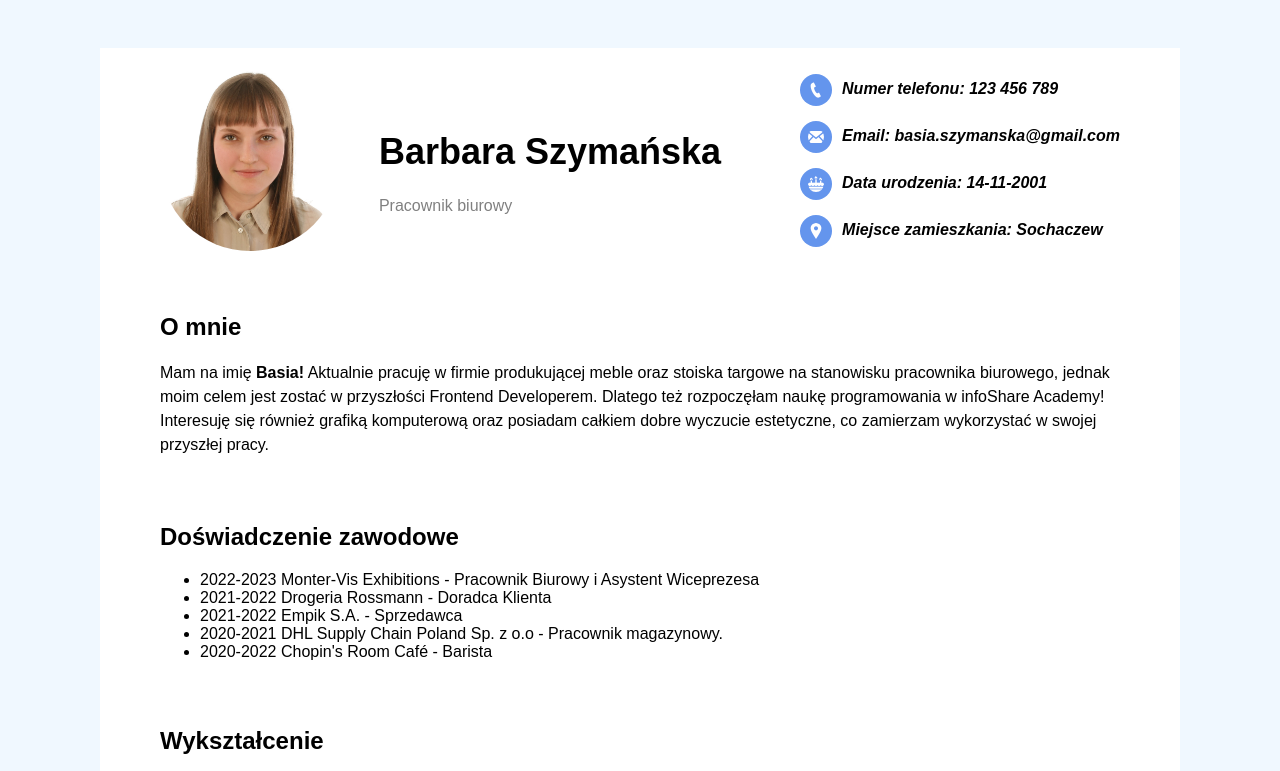
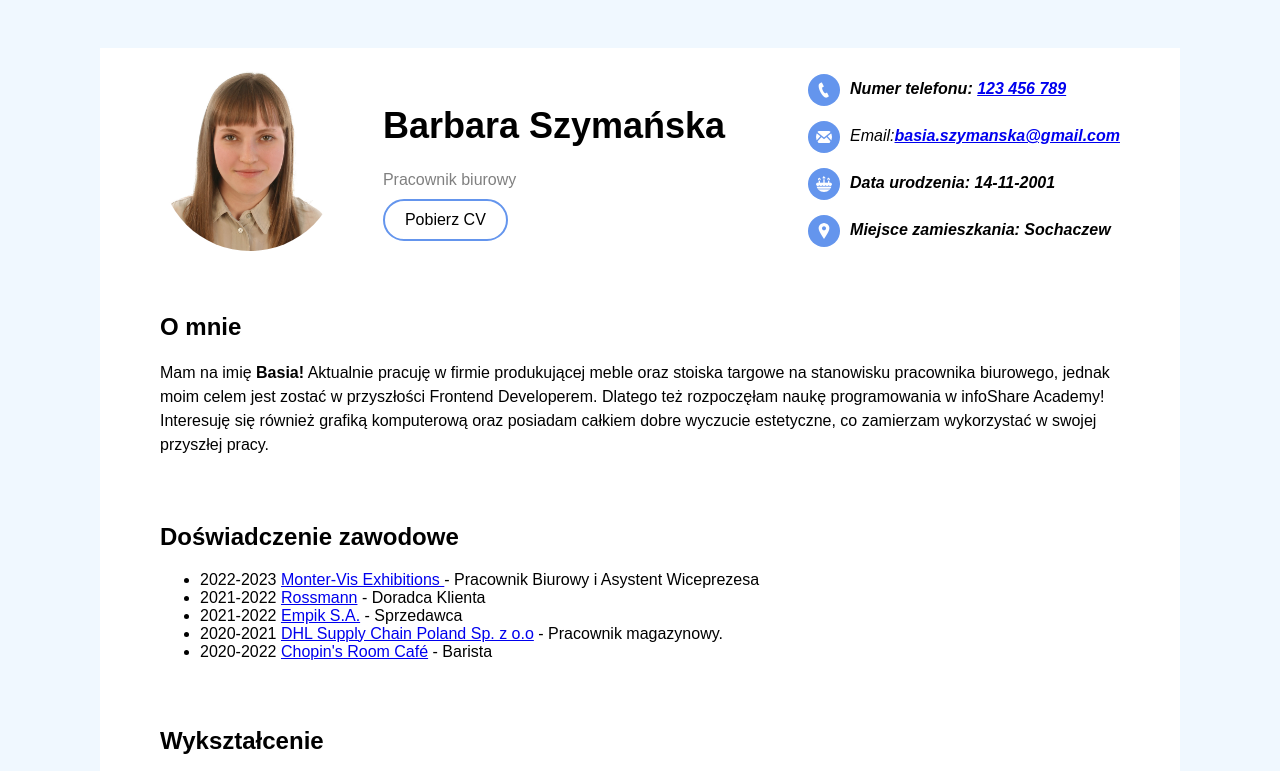
Before and after one commit to Barbara-Szymanska/HTML-CV-basic-course, a plain HTML site: page index.html in a window 1280 px wide. Shown: the top 771 px of the page. Drawn offline with Linux system fonts and the light colour scheme.

Commit message:
Changing states of elements and adding animations

```diff
--- a/index.html
+++ b/index.html
@@ -10,11 +10,14 @@
             <div>
                 <h1>Barbara Szymańska</h1>
                 <span>Pracownik biurowy</span>
+                <div>
+                    <a class="cv-download-link"  href="https://store6.gofile.io/download/d88c6c16-4bb8-4d19-aaa2-68506e9451ce/Barbara%20Szyman%CC%81ska%20CV%20STARE.pdf">Pobierz CV</a>
+                </div>
             </div>
             <address>
                 <ul>
-                    <li><img class="address-icon circle" src="images/phone.png"><b>Numer telefonu: 123 456 789</b></li>
-                    <li><img class="address-icon circle" src="images/mail.png"><b>Email: basia.szymanska@gmail.com</b></li>
+                    <li><img class="address-icon circle" src="images/phone.png"><b>Numer telefonu: <a href="tel:123 456 789"> 123 456 789</a></b></li>
+                    <li><img class="address-icon circle" src="images/mail.png">Email:<b><a href="mailto:basia.szymanska@gmail.com">basia.szymanska@gmail.com</a></b></li>
                     <li><img class="address-icon circle" src="images/birthday-cake.png"><b>Data urodzenia: 14-11-2001</b></li>
                     <li><img class="address-icon circle" src="images/pin.png"><b>Miejsce zamieszkania: Sochaczew</b></li>
                 </ul>
@@ -29,11 +32,11 @@
             <section>
                 <h2>Doświadczenie zawodowe</h2>
                 <ul>
-                    <li>2022-2023 Monter-Vis Exhibitions - Pracownik Biurowy i Asystent Wiceprezesa</li>
-                    <li>2021-2022 Drogeria Rossmann - Doradca Klienta</li>
-                    <li>2021-2022 Empik S.A. - Sprzedawca</li>
-                    <li>2020-2021 DHL Supply Chain Poland Sp. z o.o - Pracownik magazynowy.</li>
-                    <li>2020-2022 Chopin's Room Café - Barista</li>
+                    <li>2022-2023 <a href="https://montervis.com.pl/">Monter-Vis Exhibitions </a> - Pracownik Biurowy i Asystent Wiceprezesa</li>
+                    <li>2021-2022 <a href="https://www.rossmann.pl/?msclkid=88f59de83ea918db37c0f8ae8a69bf4d">Rossmann</a> - Doradca Klienta</li>
+                    <li>2021-2022 <a href="https://www.empik.com/"> Empik S.A.</a> - Sprzedawca</li>
+                    <li>2020-2021 <a href="https://www.dhl.com/pl-pl/home/lancuch-dostaw/o-nas.html"> DHL Supply Chain Poland Sp. z o.o</a> - Pracownik magazynowy.</li>
+                    <li>2020-2022 <a href="https://chopins-room-cafe.business.site/"> Chopin's Room Café</a> - Barista</li>
                 </ul>
             </section>
             <section>
--- a/style.css
+++ b/style.css
@@ -77,3 +77,25 @@ header li {
 p {
     line-height: 1.5;
 }
+.cv-download-link {
+    border: 2px solid cornflowerblue;
+    color: black;
+    text-decoration: none;
+    padding: 10px 20px;
+    margin-top: 10px;
+    display: inline-block;
+    border-radius: 26px;
+    transition: background-color 0.5s, color 0.5s;
+}
+.cv-download-link:hover {
+    color: white;
+    background-color: cornflowerblue;
+}
+.cv-download-link:focus {
+    outline: none;
+    color: white;
+    background-color: cornflowerblue;
+}
+.cv-download-link:active {
+    text-decoration: underline;
+}
```
